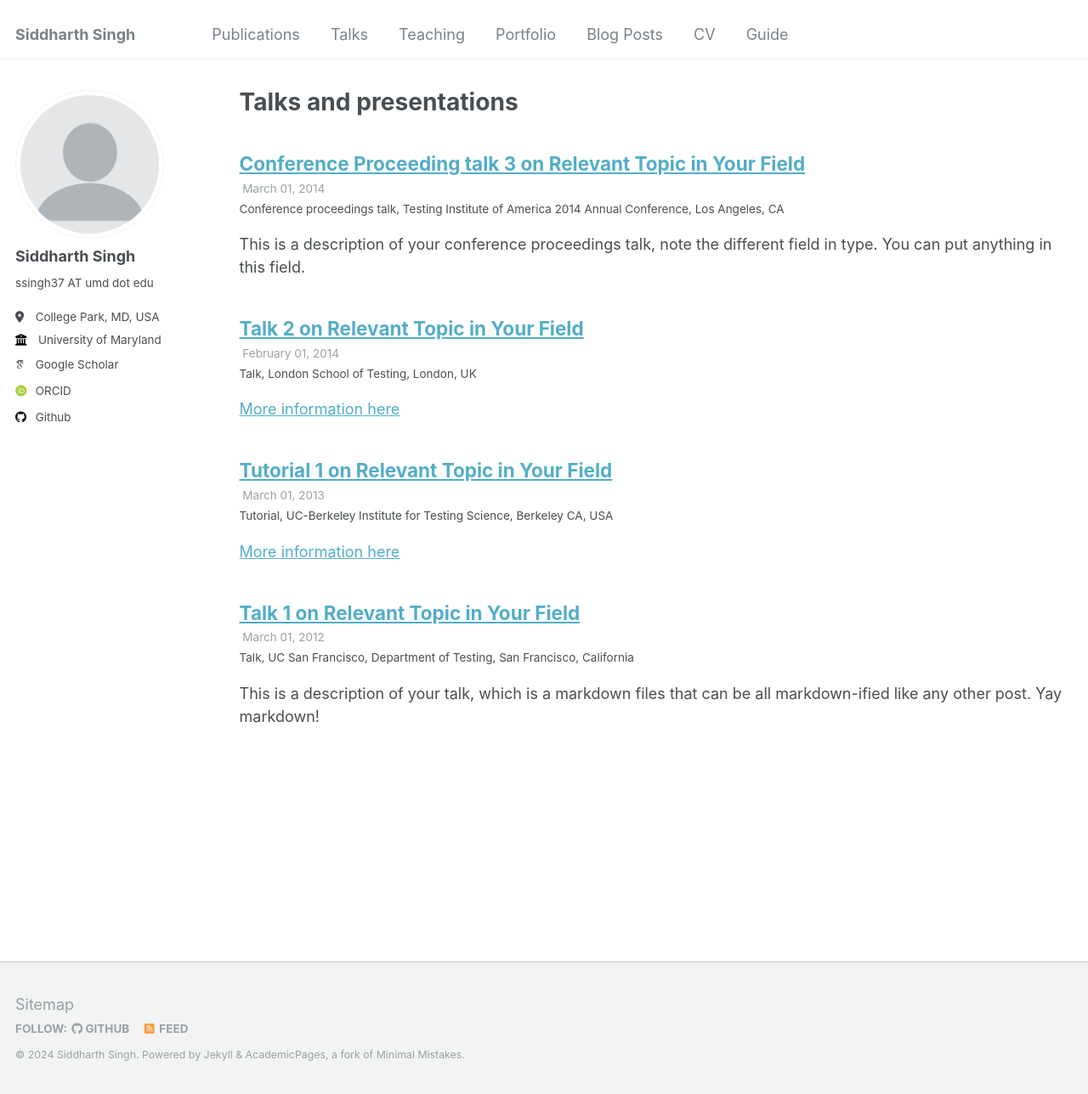
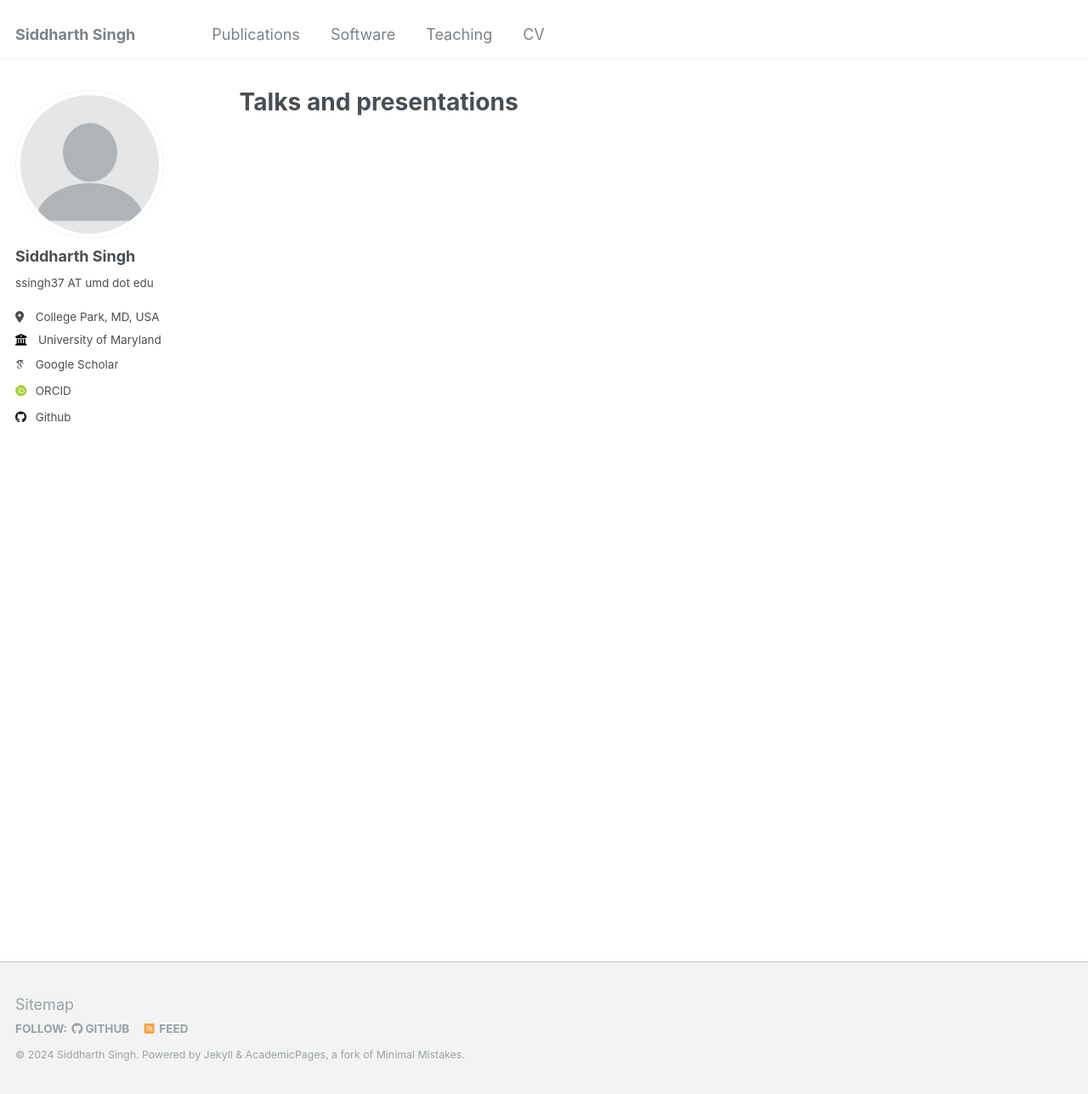
Before and after one commit to siddharth9820/siddharth9820.github.io, a Jekyll site: the page built from _pages/talks.html, in a window 1280 px wide and 1288 px high. Shown: the whole window at 85% size. Built offline with Jekyll 4.4.1, drawn with Linux system fonts in a browser that asks for light colours; some web fonts are replaced.

Commit message:
play around with tabs

```diff
--- a/_data/navigation.yml
+++ b/_data/navigation.yml
@@ -8,20 +8,11 @@ main:
   - title: "Publications"
     url: /publications/
 
-  - title: "Talks"
-    url: /talks/
+  - title: "Software"
+    url: /software/
 
   - title: "Teaching"
     url: /teaching/
 
-  - title: "Portfolio"
-    url: /portfolio/
-
-  - title: "Blog Posts"
-    url: /year-archive/
-
   - title: "CV"
     url: /cv/
-
-  - title: "Guide"
-    url: /markdown/
--- a/_talks/2012-03-01-talk-1.md
+++ /dev/null
@@ -1,11 +0,0 @@
----
-title: "Talk 1 on Relevant Topic in Your Field"
-collection: talks
-type: "Talk"
-permalink: /talks/2012-03-01-talk-1
-venue: "UC San Francisco, Department of Testing"
-date: 2012-03-01
-location: "San Francisco, California"
----
-
-This is a description of your talk, which is a markdown files that can be all markdown-ified like any other post. Yay markdown!
--- a/_talks/2013-03-01-tutorial-1.md
+++ /dev/null
@@ -1,13 +0,0 @@
----
-title: "Tutorial 1 on Relevant Topic in Your Field"
-collection: talks
-type: "Tutorial"
-permalink: /talks/2013-03-01-tutorial-1
-venue: "UC-Berkeley Institute for Testing Science"
-date: 2013-03-01
-location: "Berkeley CA, USA"
----
-
-[More information here](http://exampleurl.com)
-
-This is a description of your tutorial, note the different field in type. This is a markdown files that can be all markdown-ified like any other post. Yay markdown!
--- a/_talks/2014-02-01-talk-2.md
+++ /dev/null
@@ -1,13 +0,0 @@
----
-title: "Talk 2 on Relevant Topic in Your Field"
-collection: talks
-type: "Talk"
-permalink: /talks/2014-02-01-talk-2
-venue: "London School of Testing"
-date: 2014-02-01
-location: "London, UK"
----
-
-[More information here](http://example2.com)
-
-This is a description of your talk, which is a markdown files that can be all markdown-ified like any other post. Yay markdown!
--- a/_talks/2014-03-01-talk-3.md
+++ /dev/null
@@ -1,11 +0,0 @@
----
-title: "Conference Proceeding talk 3 on Relevant Topic in Your Field"
-collection: talks
-type: "Conference proceedings talk"
-permalink: /talks/2014-03-01-talk-3
-venue: "Testing Institute of America 2014 Annual Conference"
-date: 2014-03-01
-location: "Los Angeles, CA"
----
-
-This is a description of your conference proceedings talk, note the different field in type. You can put anything in this field.
```
Also changed, not shown: _portfolio/portfolio-1.md (deleted, +0 -7 lines), _portfolio/portfolio-2.html (deleted, +0 -7 lines).
